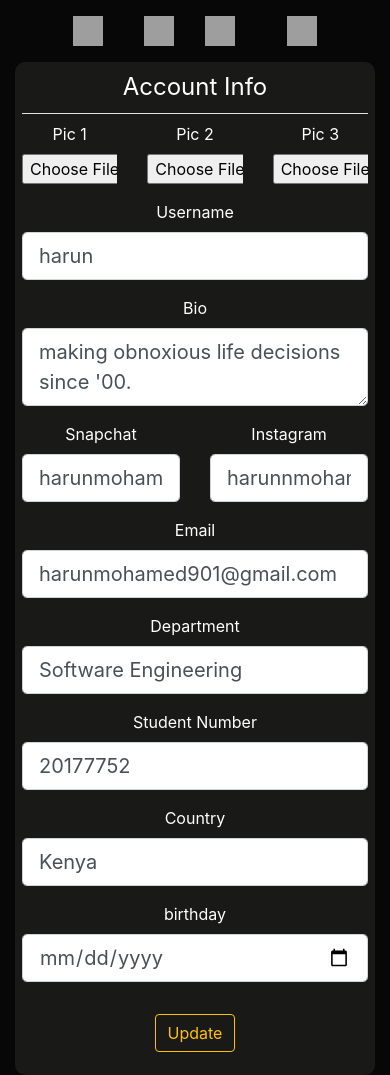
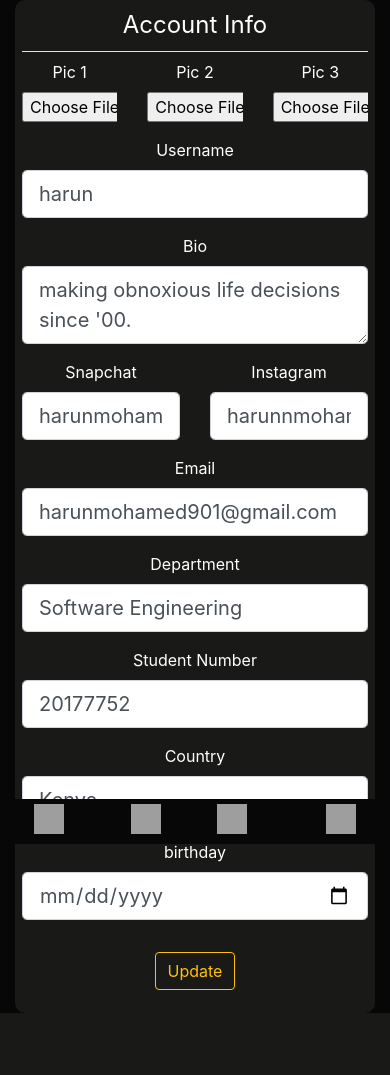
Before and after one commit to toc-dev/dating, a Flask app: page /account in a window 390 px wide. After the commit the page ends 1013 px from the top, so only its background shows below. Run offline with Flask 2, Linux system fonts and the light colour scheme; a user stored in the database is signed in; data comes from the database, SQL or seed files in the repository; both versions use the stored data as it was after the commit; some libraries are stand-ins or nearby versions; grey boxes are pictures that could not be loaded.

Commit message:
added mobile nav

```diff
--- a/dating/static/main.css
+++ b/dating/static/main.css
@@ -143,3 +143,24 @@ header{
 ::-webkit-scrollbar-thumb:hover {
   background: #F9E9C8;
 }
+
+.bottom {
+  overflow: hidden;
+  background-color: #070707;
+  position: fixed;
+  bottom: 0;
+  width: 100%;
+  }
+
+.bottom a {
+  float: left;
+  display: block;
+  color: #f2f2f2;
+  text-align: center;
+  text-decoration: none;
+  font-size: 17px;
+  width:25%;
+  height: 45px;
+  padding-bottom: 10px;
+  padding-top: 5px;
+}
--- a/dating/templates/layout.html
+++ b/dating/templates/layout.html
@@ -83,7 +83,7 @@ ul.nav li:last-child a {
   <body>
 
 
-<nav class="navbar navbar-expand-md navbar-dark sticky-top justify-content-center">
+<nav class="navbar navbar-expand-md navbar-dark sticky-top justify-content-center d-none d-lg-block">
    <ul class="nav">
     <li {% if '/home' == request.path %}  class="active" {% endif %}>
       <a href="{{url_for('home')}}"><img src="https://image.flaticon.com/icons/svg/3237/3237429.svg" style="width:30px;height:30px;"></a>
@@ -113,6 +113,33 @@ ul.nav li:last-child a {
 
 
   {% block content %} {% endblock %}
+
+
+  <div class="bottom d-block d-sm-none">
+
+      <a href="{{url_for('home')}}" {% if '/home' == request.path %}  class="active" {% endif %}>
+        <img src="https://image.flaticon.com/icons/svg/3237/3237429.svg" style="width:30px;height:30px;">
+      </a>
+
+      <a href="{{url_for('discover')}}" {% if '/discover' == request.path %}  class="active" {% endif %}>
+        <img src="https://image.flaticon.com/icons/svg/1828/1828884.svg" style="width:30px;height:30px;">
+      </a>
+
+      <a href="{{url_for('messages')}}" {% if '/messages' == request.path %}  class="active" {% endif %}>
+        <img src="https://image.flaticon.com/icons/svg/893/893257.svg" style="width:30px;height:30px;">
+        {% if current_user.is_authenticated %}
+          {% set new_messages = current_user.new_messages() %}
+          <span id="message_count" class="badge badge-warning"style="visibility:
+          {% if new_messages %}visible{% else %}hidden {% endif %};">{{ new_messages }}</span>
+        {% endif %}
+      </a>
+
+      <a href="{{url_for('user_posts', username=current_user.username)}}">
+        <img src="https://www.flaticon.com/premium-icon/icons/svg/3133/3133799.svg" style="width:30px;height:30px;">
+      </a>
+
+
+    </div>
 
 
 
```
Also changed, not shown: dating/site.db.
